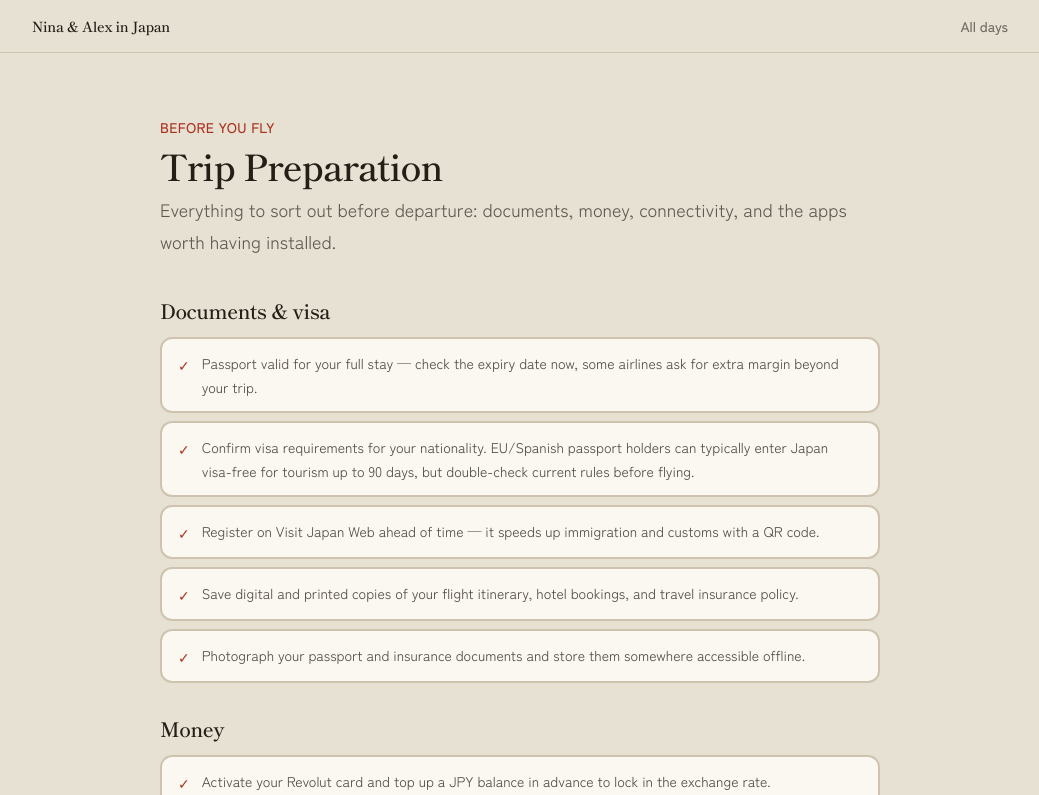
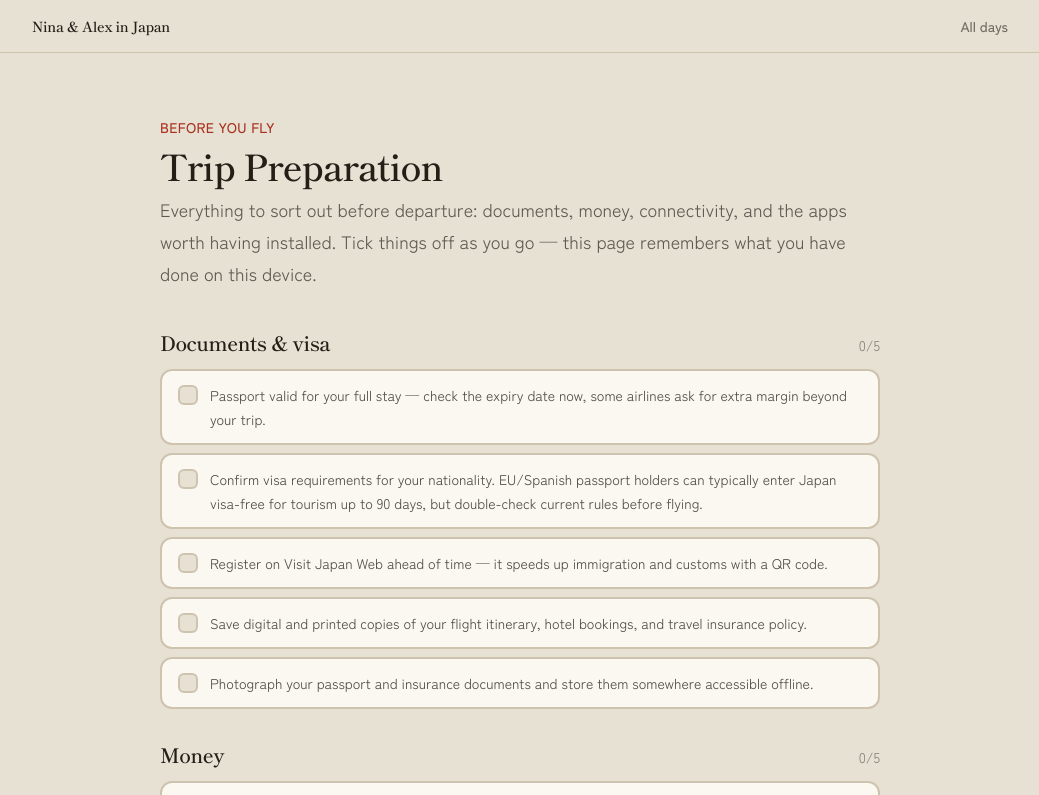
Before and after one commit to AlexLucenaWeb/nina-alex-in-japan, a Next.js app: page /preparation in a window 1280 px wide. Shown: the top 795 px of the page, without its empty margins (120-1159 px from the left). Built offline with nearby package versions, Linux system fonts and the light colour scheme.

Commit message:
preparation persists

```diff
--- a/src/app/preparation/page.js
+++ b/src/app/preparation/page.js
@@ -1,4 +1,4 @@
-import BulletList from "@/components/BulletList";
+import PreparationChecklist from "@/components/PreparationChecklist";
 import { PREPARATION_CHECKLIST } from "@/data/preparation";
 
 export const metadata = {
@@ -19,20 +19,12 @@ export default function PreparationPage() {
         </h1>
         <p className="text-lg leading-8 text-ink/70">
           Everything to sort out before departure: documents, money,
-          connectivity, and the apps worth having installed.
+          connectivity, and the apps worth having installed. Tick things off as
+          you go — this page remembers what you have done on this device.
         </p>
       </header>
 
-      <div className="flex flex-col gap-8">
-        {PREPARATION_CHECKLIST.map((section) => (
-          <section key={section.category} className="flex flex-col gap-3">
-            <h2 className="font-display text-xl font-semibold tracking-tight">
-              {section.category}
-            </h2>
-            <BulletList items={section.items} icon="✓" />
-          </section>
-        ))}
-      </div>
+      <PreparationChecklist sections={PREPARATION_CHECKLIST} />
     </div>
   );
 }
--- /dev/null
+++ b/src/components/PreparationChecklist.js
@@ -0,0 +1,199 @@
+"use client";
+
+import { useSyncExternalStore } from "react";
+
+// State lives in localStorage rather than anywhere central: there is no
+// backend, and this is a list you work through on your own phone. The
+// consequence is that ticking something here does not tick it on the other
+// person's phone.
+const STORAGE_KEY = "preparation-checked-v1";
+
+// Same pattern as DayMapEmbed: localStorage is an external store, so it is
+// read through useSyncExternalStore rather than copied into state by an
+// effect. The snapshot is the raw string on purpose — React compares
+// snapshots by identity, and handing it a fresh Set every call would loop.
+const listeners = new Set();
+
+function subscribe(onChange) {
+  listeners.add(onChange);
+  // `storage` only fires in *other* tabs, so same-tab writes notify through
+  // the listener set. Between the two, every tab stays in step.
+  window.addEventListener("storage", onChange);
+
+  return () => {
+    listeners.delete(onChange);
+    window.removeEventListener("storage", onChange);
+  };
+}
+
+function getSnapshot() {
+  try {
+    return window.localStorage.getItem(STORAGE_KEY);
+  } catch {
+    // Private mode or blocked site data: the list still works, it just
+    // forgets on reload.
+    return null;
+  }
+}
+
+// Nothing is ticked in the prerendered HTML — there is no storage on the
+// server to read. React swaps in the real snapshot right after hydration.
+function getServerSnapshot() {
+  return null;
+}
+
+function parse(raw) {
+  if (!raw) return [];
+
+  try {
+    const parsed = JSON.parse(raw);
+    return Array.isArray(parsed) ? parsed : [];
+  } catch {
+    return [];
+  }
+}
+
+function write(ids) {
+  try {
+    window.localStorage.setItem(STORAGE_KEY, JSON.stringify(ids));
+  } catch {
+    // Nothing to do but let the tick apply for this session.
+  }
+
+  for (const listener of listeners) listener();
+}
+
+function itemText(item) {
+  return typeof item === "string" ? item : item.text;
+}
+
+/**
+ * Items are plain strings in the data file, so the id has to come from the
+ * text itself — an array index would silently re-point every tick below an
+ * inserted item. FNV-1a over the text: stable across builds, and short enough
+ * to read in devtools. Editing an item's wording resets that one item, which
+ * is the right outcome — the task changed.
+ */
+function itemId(category, text) {
+  const source = `${category} ${text}`;
+  let hash = 0x811c9dc5;
+
+  for (let i = 0; i < source.length; i += 1) {
+    hash ^= source.charCodeAt(i);
+    hash = Math.imul(hash, 0x01000193);
+  }
+
+  return (hash >>> 0).toString(36);
+}
+
+function CheckIcon() {
+  return (
+    <svg
+      viewBox="0 0 24 24"
+      aria-hidden="true"
+      fill="none"
+      stroke="currentColor"
+      strokeWidth="3.5"
+      strokeLinecap="round"
+      strokeLinejoin="round"
+      className="h-3.5 w-3.5"
+    >
+      <path d="M4 12.5 9.5 18 20 6.5" />
+    </svg>
+  );
+}
+
+export default function PreparationChecklist({ sections }) {
+  const raw = useSyncExternalStore(subscribe, getSnapshot, getServerSnapshot);
+  const checked = new Set(parse(raw));
+
+  function toggle(id) {
+    const next = new Set(parse(getSnapshot()));
+    if (next.has(id)) {
+      next.delete(id);
+    } else {
+      next.add(id);
+    }
+    write([...next]);
+  }
+
+  return (
+    <div className="flex flex-col gap-8">
+      {sections.map((section) => {
+        const done = section.items.filter((item) =>
+          checked.has(itemId(section.category, itemText(item))),
+        ).length;
+
+        return (
+          <section key={section.category} className="flex flex-col gap-3">
+            <div className="flex items-baseline justify-between gap-4">
+              <h2 className="font-display text-xl font-semibold tracking-tight">
+                {section.category}
+              </h2>
+              <span className="shrink-0 text-sm tabular-nums text-ink/50">
+                {done}/{section.items.length}
+              </span>
+            </div>
+
+            <ul className="flex flex-col gap-2">
+              {section.items.map((item) => {
+                const text = itemText(item);
+                const link = typeof item === "string" ? null : item.link;
+                const id = itemId(section.category, text);
+                const isChecked = checked.has(id);
+
+                return (
+                  <li key={id}>
+                    <label
+                      className={`flex cursor-pointer gap-3 rounded-xl border-2 bg-card px-4 py-3 text-sm leading-6 transition-colors ${
+                        isChecked
+                          ? "border-pine/50 text-ink/40"
+                          : "border-line text-ink/80"
+                      }`}
+                    >
+                      <input
+                        type="checkbox"
+                        checked={isChecked}
+                        onChange={() => toggle(id)}
+                        className="peer sr-only"
+                      />
+                      <span
+                        aria-hidden="true"
+                        className={`mt-0.5 flex h-5 w-5 shrink-0 items-center justify-center rounded-md border-2 transition-colors peer-focus-visible:outline peer-focus-visible:outline-2 peer-focus-visible:outline-offset-2 peer-focus-visible:outline-momiji ${
+                          isChecked
+                            ? "border-pine bg-pine text-card"
+                            : "border-line bg-paper text-transparent"
+                        }`}
+                      >
+                        {isChecked && <CheckIcon />}
+                      </span>
+                      <span className={isChecked ? "line-through" : undefined}>
+                        {text}
+                        {link && (
+                          <>
+                            {" "}
+                            <a
+                              href={link.href}
+                              target="_blank"
+                              rel="noopener noreferrer"
+                              // Inside a <label>, a click on the link would
+                              // otherwise toggle the checkbox as well.
+                              onClick={(event) => event.stopPropagation()}
+                              className="font-medium text-momiji underline underline-offset-2"
+                            >
+                              {link.label}
+                            </a>
+                          </>
+                        )}
+                      </span>
+                    </label>
+                  </li>
+                );
+              })}
+            </ul>
+          </section>
+        );
+      })}
+    </div>
+  );
+}
```
